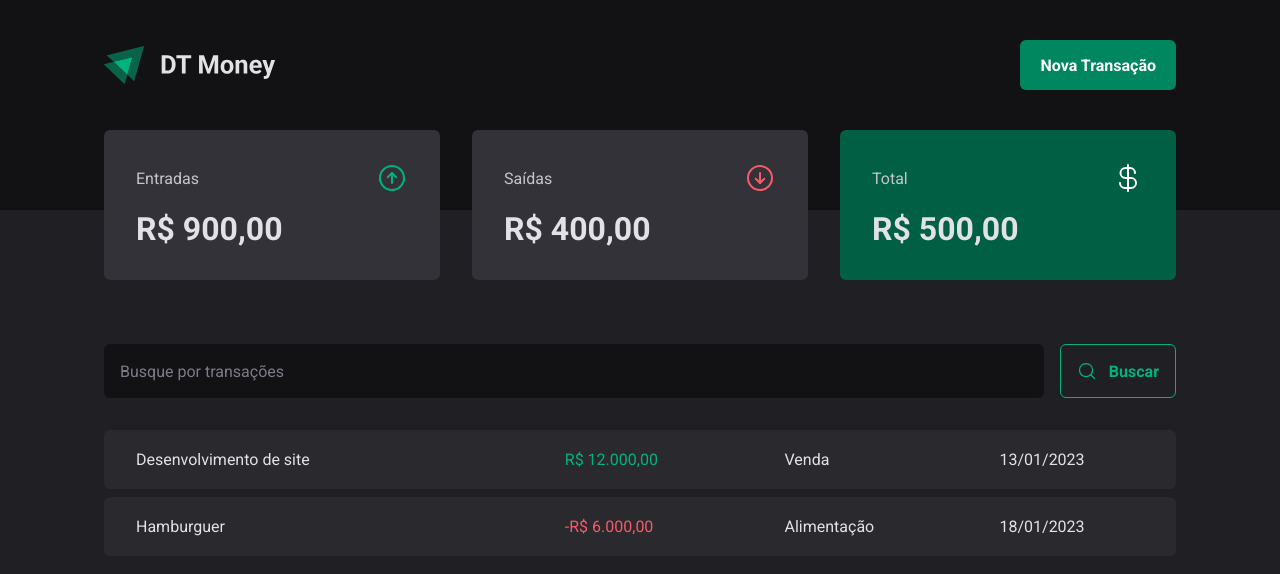
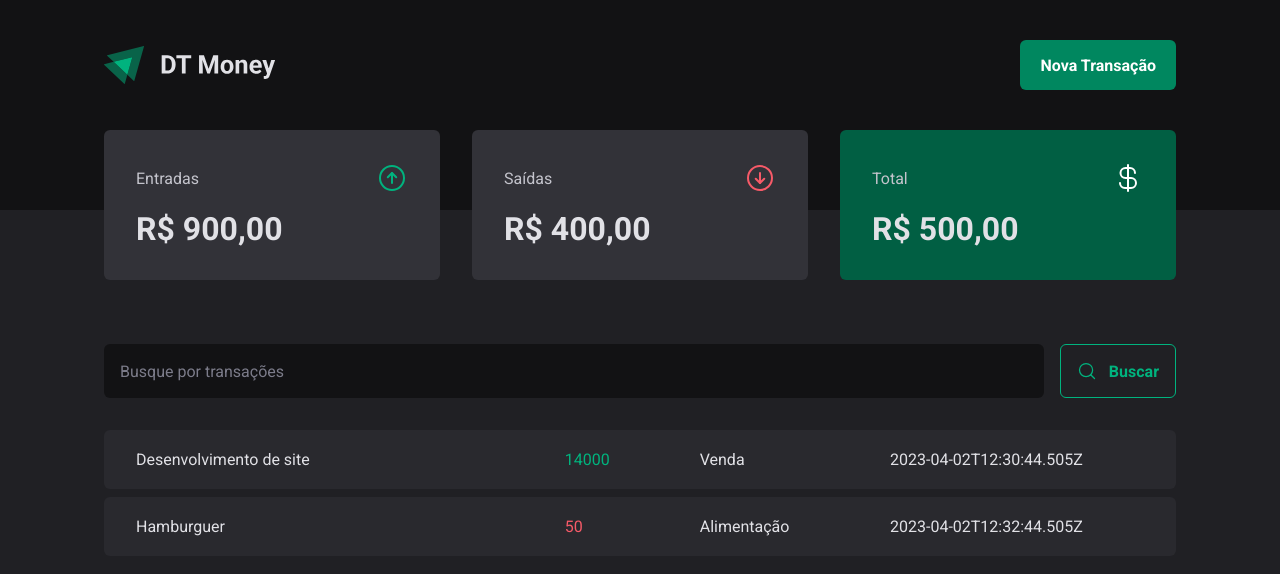
Before and after one commit to alleycarvalho/dt-money, a React (Vite) app: page / in a window 1280 px wide. Shown: the top 574 px of the page. Built offline with nearby package versions, Linux system fonts and the light colour scheme; data requests are answered from the project's data file.

Commit message:
feat: http request for transactions

```diff
--- a/src/pages/Transactions/index.tsx
+++ b/src/pages/Transactions/index.tsx
@@ -1,3 +1,5 @@
+import { useEffect, useState } from 'react'
+
 import { Header, Summary } from '../../components'
 import { SearchForm } from './components'
 import {
@@ -6,7 +8,29 @@ import {
   TransactionsTable,
 } from './styles'
 
+interface Transaction {
+  id: number
+  description: string
+  type: 'income' | 'outcome'
+  price: number
+  category: string
+  createdAt: string
+}
+
 export function Transactions() {
+  const [transactions, setTransactions] = useState<Transaction[]>([])
+
+  async function loadTransactions() {
+    const response = await fetch('http://localhost:3333/transactions')
+    const data = await response.json()
+
+    setTransactions(data)
+  }
+
+  useEffect(() => {
+    loadTransactions()
+  }, [])
+
   return (
     <div>
       <Header />
@@ -17,22 +41,21 @@ export function Transactions() {
 
         <TransactionsTable>
           <tbody>
-            <tr>
-              <td width="40%">Desenvolvimento de site</td>
-              <td>
-                <PriceHighlight variant="income">R$ 12.000,00</PriceHighlight>
-              </td>
-              <td>Venda</td>
-              <td>13/01/2023</td>
-            </tr>
-            <tr>
-              <td width="40%">Hamburguer</td>
-              <td>
-                <PriceHighlight variant="outcome">-R$ 6.000,00</PriceHighlight>
-              </td>
-              <td>Alimentação</td>
-              <td>18/01/2023</td>
-            </tr>
+            {transactions.map((transaction) => {
+              const { category, createdAt, description, id, price, type } =
+                transaction
+
+              return (
+                <tr key={id}>
+                  <td width="40%">{description}</td>
+                  <td>
+                    <PriceHighlight variant={type}>{price}</PriceHighlight>
+                  </td>
+                  <td>{category}</td>
+                  <td>{createdAt}</td>
+                </tr>
+              )
+            })}
           </tbody>
         </TransactionsTable>
       </TransactionsContainer>
```
